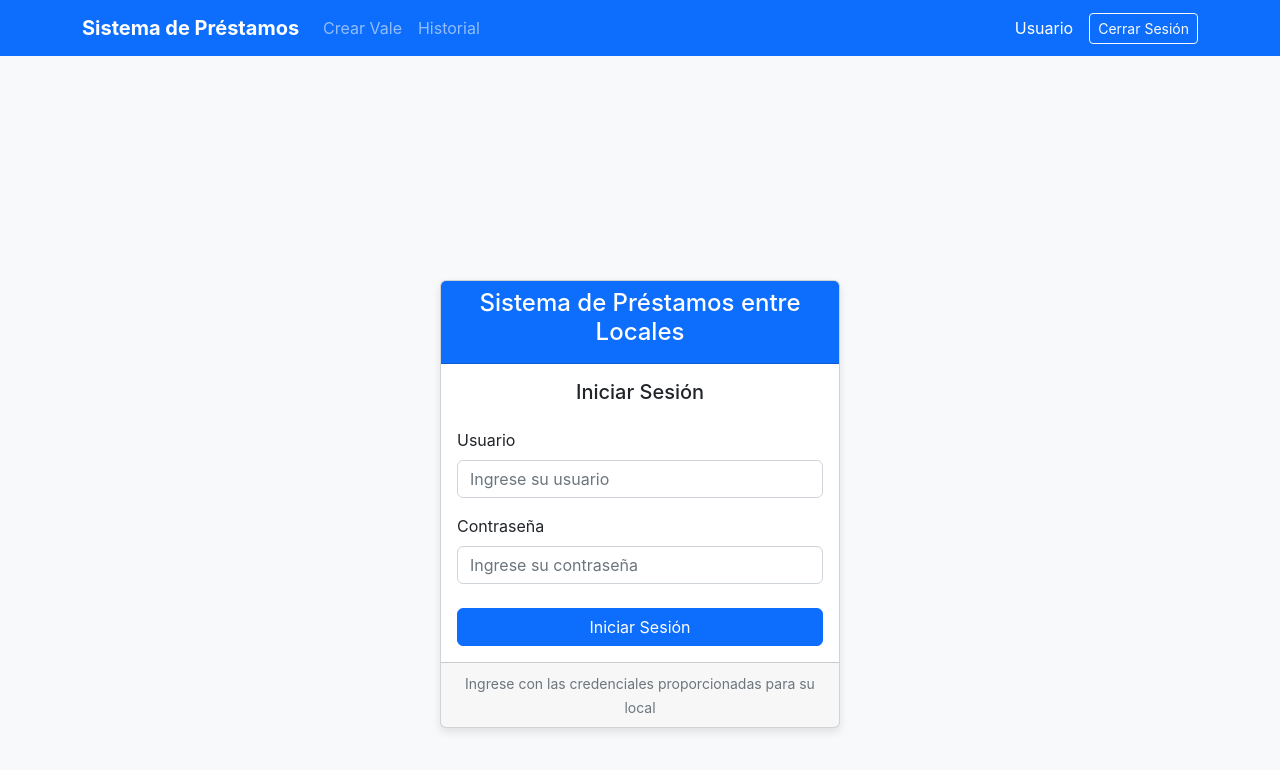
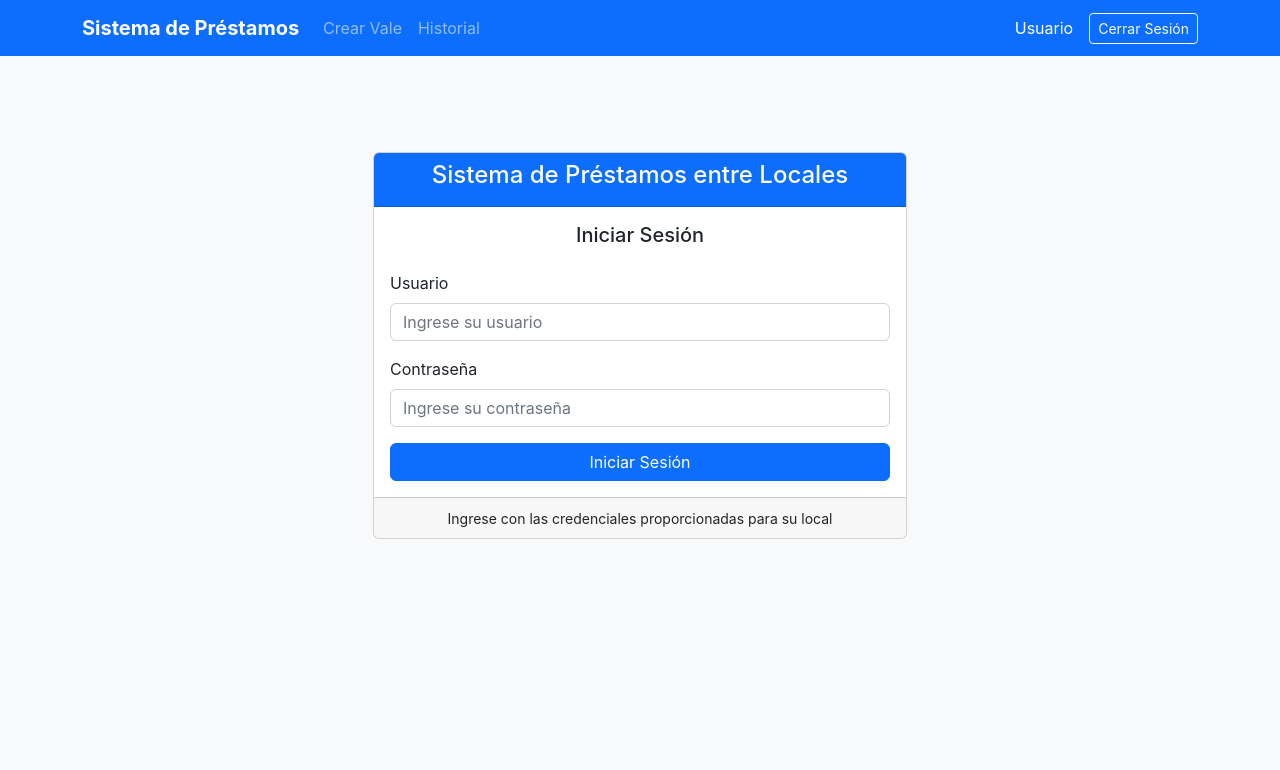
Before and after one commit to drususdark/sistema-de-prestamos, a React (Create React App) app in the folder frontend/: page /login in a window 1280 px wide. Shown: the top 770 px of the page. Built offline with nearby package versions, Linux system fonts and the light colour scheme.

Commit message:
Update Login.js

```diff
--- a/frontend/src/pages/Login.js
+++ b/frontend/src/pages/Login.js
@@ -1,95 +1,97 @@
-import React, { useState } from 'react';
-import { Card, Form, Button, Alert, Spinner } from 'react-bootstrap';
+// Solución para el problema de persistencia del formulario de login
+// Este código debe ser implementado en el componente Login.js
+
+import React, { useState, useEffect } from 'react';
+import { useNavigate } from 'react-router-dom';
 import { useAuth } from '../context/AuthContext';
+// ... otros imports necesarios
 
 const Login = () => {
-  const [formData, setFormData] = useState({
-    usuario: '',
-    password: ''
-  });
-  const [isLoading, setIsLoading] = useState(false);
-  const { login, error } = useAuth();
+  const { user, login, loading } = useAuth();
+  const navigate = useNavigate();
+  const [username, setUsername] = useState('');
+  const [password, setPassword] = useState('');
+  const [error, setError] = useState('');
 
-  const handleChange = (e) => {
-    setFormData({
-      ...formData,
-      [e.target.name]: e.target.value
-    });
-  };
+  // Efecto para redirigir si el usuario ya está autenticado
+  useEffect(() => {
+    if (user && !loading) {
+      // Redirigir a la página principal si el usuario ya está autenticado
+      navigate('/');
+    }
+  }, [user, loading, navigate]);
 
   const handleSubmit = async (e) => {
     e.preventDefault();
-    setIsLoading(true);
+    setError('');
 
-    const { usuario, password } = formData;
-    await login(usuario, password);
-
-    setIsLoading(false);
+    try {
+      await login(username, password);
+      // La redirección se manejará en el useEffect
+    } catch (error) {
+      setError('Credenciales inválidas. Por favor intente nuevamente.');
+      console.error('Error de login:', error);
+    }
   };
 
+  // Si está cargando, mostrar un indicador de carga
+  if (loading) {
+    return <div className="text-center p-5">Cargando...</div>;
+  }
+
+  // Si el usuario ya está autenticado, no renderizar el formulario
+  // (esto es una protección adicional, aunque el useEffect debería redirigir)
+  if (user) {
+    return null;
+  }
+
   return (
-    <div className="auth-container">
-      <Card className="auth-card">
-        <Card.Header className="text-center bg-primary text-white">
+    <div className="container mt-5">
+      <div className="row justify-content-center">
+        <div className="col-md-6">
+          <div className="card">
+            <div className="card-header bg-primary text-white text-center">
               <h4>Sistema de Préstamos entre Locales</h4>
-        </Card.Header>
-        <Card.Body>
-          <h5 className="text-center mb-4">Iniciar Sesión</h5>
-
-          {error && <Alert variant="danger">{error}</Alert>}
-
-          <Form onSubmit={handleSubmit}>
-            <Form.Group className="mb-3">
-              <Form.Label>Usuario</Form.Label>
-              <Form.Control
+            </div>
+            <div className="card-body">
+              <h5 className="card-title text-center mb-4">Iniciar Sesión</h5>
+              {error && <div className="alert alert-danger">{error}</div>}
+              <form onSubmit={handleSubmit}>
+                <div className="mb-3">
+                  <label htmlFor="username" className="form-label">Usuario</label>
+                  <input
                     type="text"
-                name="usuario"
-                value={formData.usuario}
-                onChange={handleChange}
+                    className="form-control"
+                    id="username"
                     placeholder="Ingrese su usuario"
+                    value={username}
+                    onChange={(e) => setUsername(e.target.value)}
                     required
                   />
-            </Form.Group>
-
-            <Form.Group className="mb-4">
-              <Form.Label>Contraseña</Form.Label>
-              <Form.Control
+                </div>
+                <div className="mb-3">
+                  <label htmlFor="password" className="form-label">Contraseña</label>
+                  <input
                     type="password"
-                name="password"
-                value={formData.password}
-                onChange={handleChange}
+                    className="form-control"
+                    id="password"
                     placeholder="Ingrese su contraseña"
+                    value={password}
+                    onChange={(e) => setPassword(e.target.value)}
                     required
                   />
-            </Form.Group>
-
-            <Button
-              variant="primary"
-              type="submit"
-              className="w-100"
-              disabled={isLoading}
-            >
-              {isLoading ? (
-                <>
-                  <Spinner
-                    as="span"
-                    animation="border"
-                    size="sm"
-                    role="status"
-                    aria-hidden="true"
-                  />
-                  <span className="ms-2">Iniciando sesión...</span>
-                </>
-              ) : (
-                'Iniciar Sesión'
-              )}
-            </Button>
-          </Form>
-        </Card.Body>
-        <Card.Footer className="text-center text-muted">
+                </div>
+                <div className="d-grid">
+                  <button type="submit" className="btn btn-primary">Iniciar Sesión</button>
+                </div>
+              </form>
+            </div>
+            <div className="card-footer text-center">
               <small>Ingrese con las credenciales proporcionadas para su local</small>
-        </Card.Footer>
-      </Card>
+            </div>
+          </div>
+        </div>
+      </div>
     </div>
   );
 };
```
Lines whose indentation alone changed are shown as unchanged.
